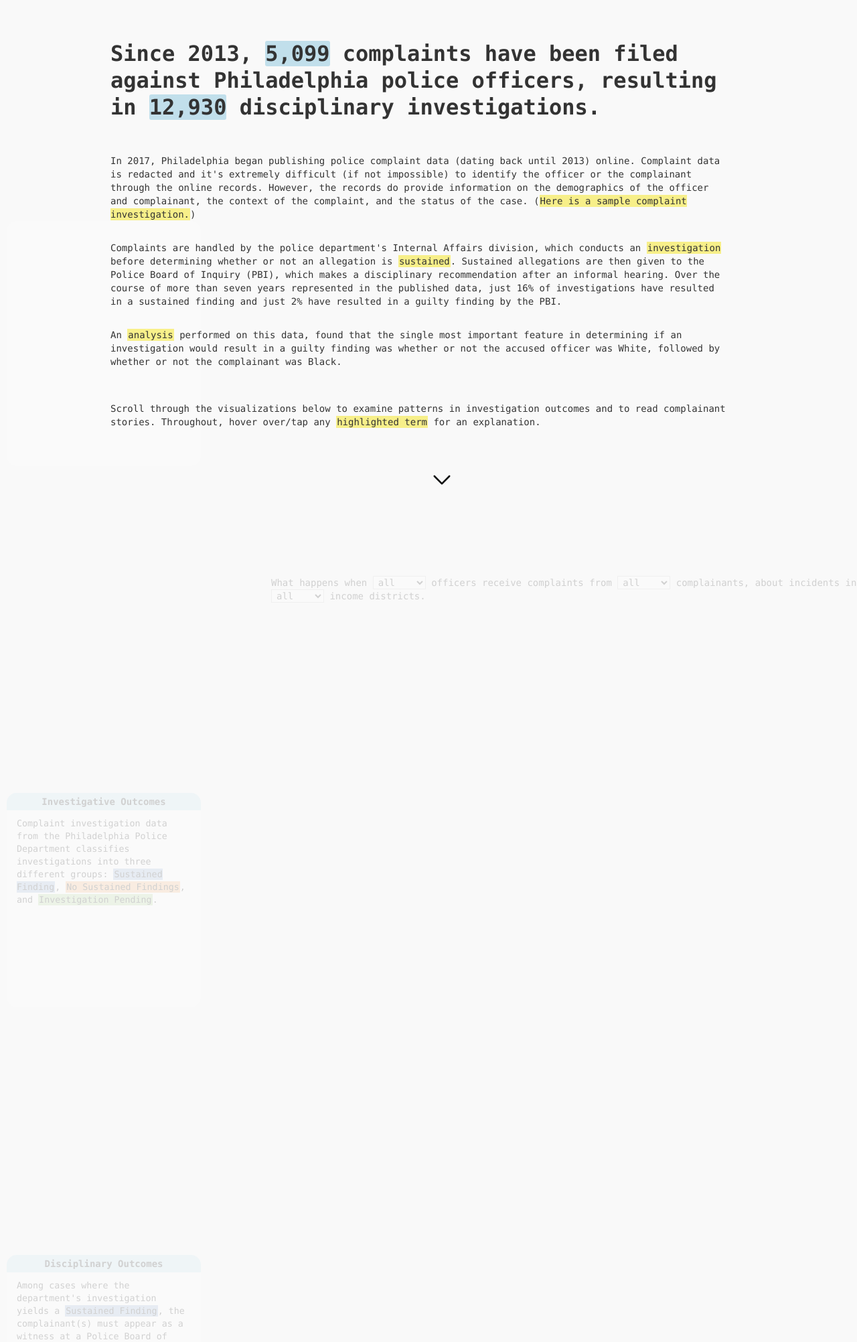
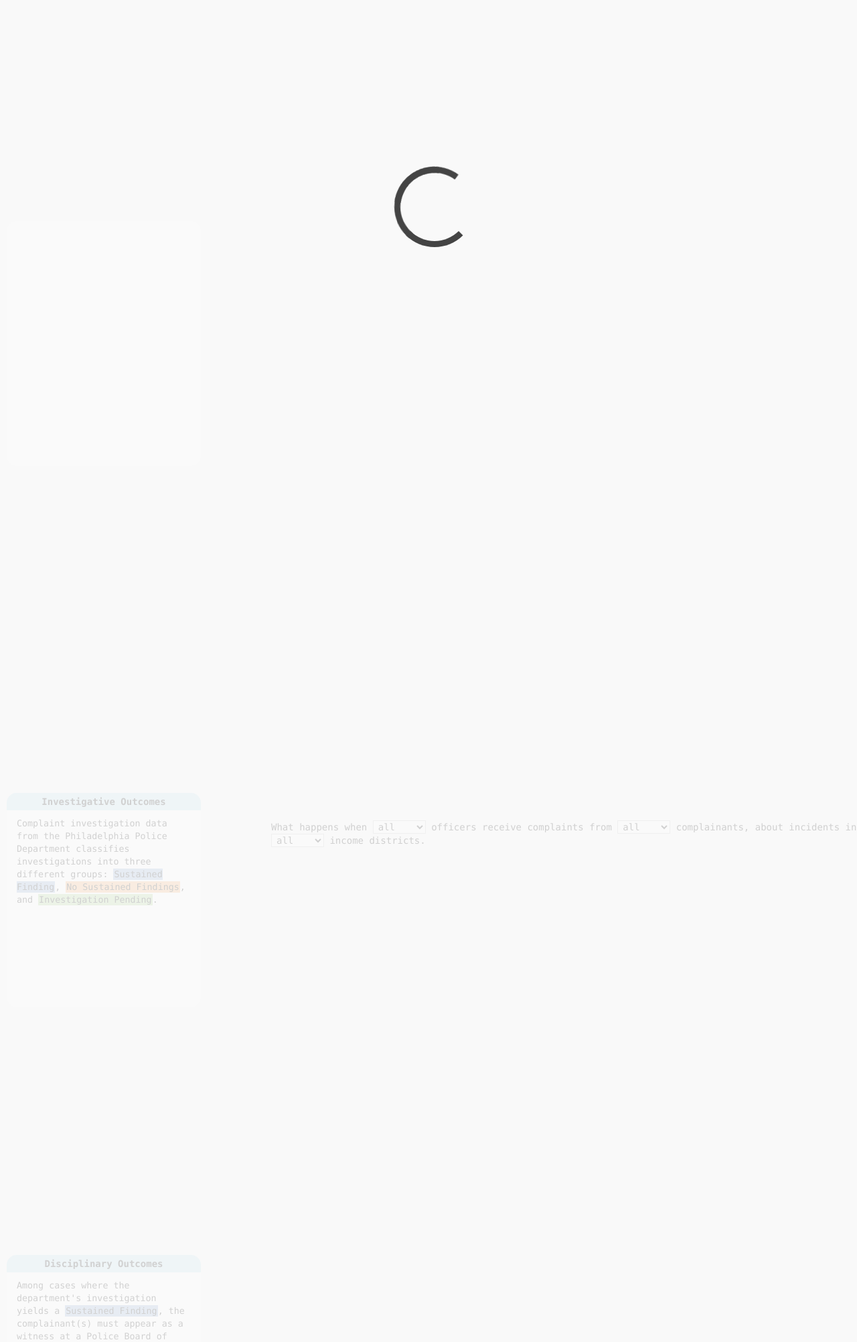
Before and after one commit to sdl60660/philly_police_complaints, a Flask app: template templates/index.html in a window 1280 px wide; the page is wider, and only the part inside the window is pictured. Shown: the top 2004 px of that part at 67% size. Run offline with Flask 2, Linux system fonts and the light colour scheme; the template is opened without the code that fills it, so the values that code supplies are empty; some libraries are stand-ins or nearby versions.

Commit message:
Added load wheel for the couple of seconds it takes the datafiles to load

```diff
--- a/static/css/style.css
+++ b/static/css/style.css
@@ -568,3 +568,42 @@
         /*background-color: rgba(0, 0, 0, 0);*/
     /*}*/
 /*}*/
+
+
+/*Load Spinner*/
+
+.lds-ring {
+  display: inline-block;
+  position: relative;
+  width: 120px;
+  height: 120px;
+}
+.lds-ring div {
+  box-sizing: border-box;
+  display: block;
+  position: absolute;
+  width: 120px;
+  height: 120px;
+  margin: 9px;
+  border: 9px solid #444;
+  border-radius: 50%;
+  animation: lds-ring 1.2s cubic-bezier(0.5, 0, 0.5, 1) infinite;
+  border-color: #444 transparent transparent transparent;
+}
+.lds-ring div:nth-child(1) {
+  animation-delay: -0.45s;
+}
+.lds-ring div:nth-child(2) {
+  animation-delay: -0.3s;
+}
+.lds-ring div:nth-child(3) {
+  animation-delay: -0.15s;
+}
+@keyframes lds-ring {
+  0% {
+    transform: rotate(0deg);
+  }
+  100% {
+    transform: rotate(360deg);
+  }
+}
--- a/static/js/main.js
+++ b/static/js/main.js
@@ -999,6 +999,27 @@
         .css("height", flowChartWrapperHeight);
 }
 
+
+// Used to temporarily disable user scroll
+function disableScroll() {
+    // Get the current page scroll position
+    scrollTop =
+      window.pageYOffset || document.documentElement.scrollTop;
+
+    // if any scroll is attempted,
+    // set this to the previous value
+    window.onscroll = function() {
+        window.scrollTo(scrollLeft, scrollTop);
+    };
+}
+
+// Used to re-enable user scroll
+function enableScroll() {
+    window.onscroll = function() {};
+    window.scrollTo(0, 0);
+}
+
+
 function main() {
 
     // Begin loading datafiles
@@ -1014,11 +1035,11 @@
     $("#flowchart-tile")
         .css("opacity", 0.2);
 
+    determinePhoneBrowsing();
     setAnnotationTooltips();
     setPlayButton();
     setScrollArrow();
     setWindowFunctions();
-    determinePhoneBrowsing();
     setScrollDispatcher();
     setActivateFunctions();
     setTileWrapperHeights();
@@ -1027,6 +1048,16 @@
 
         officerDisciplineResults = allData[0];
         // districtGeoJSON = allData[1];
+
+
+        $(".loadring-container")
+            .hide();
+
+        $("#intro-wrapper")
+            .css("visibility", "visible");
+
+        // Allow user to scroll now that elements are loaded
+        enableScroll();
 
         const datasetDateRange = d3.extent(officerDisciplineResults, function(d) {
             return new Date(d.date_received);
@@ -1060,5 +1091,6 @@
         }
     });
 }
-
+// Temporarily disable user scroll until elements are loaded (1-2 seconds, max)
+// disableScroll();
 main();
--- a/templates/index.html
+++ b/templates/index.html
@@ -237,7 +237,11 @@
     </div>
 
     <!-- Bootstrap grid setup -->
-    <div class="tile-wrapper" id="intro-wrapper">
+    <div class="loadring-container" style="text-align: center">
+        <div class="lds-ring" style="margin-top: 30vh;"><div></div><div></div><div></div><div></div></div>
+    </div>
+
+    <div class="tile-wrapper" id="intro-wrapper" style="visibility: hidden">
     <div class="container viz-tile" id="intro-tile">
         <div class="row">
             <div class="col-md-1"></div>
@@ -445,11 +449,7 @@
     <script src="/static/bower_components/chosen/chosen.jquery.min.js"></script>
     <script src="/static/js/d3.min.js"></script>
     <script src="/static/js/d3-tip.js"></script>
-    <script src="/static/js/d3-geo.min.js"></script>
-    <script src="/static/js/d3-geo-projection.v2.min.js"></script>
-    <script src="/static/js/topojson.min.js"></script>
     <script src="/static/js/scroller.js"></script>
-
     <script type="text/javascript" src="//cdnjs.cloudflare.com/ajax/libs/jqueryui-touch-punch/0.2.3/jquery.ui.touch-punch.min.js"></script>
 
     <!-- Custom JS -->
```
